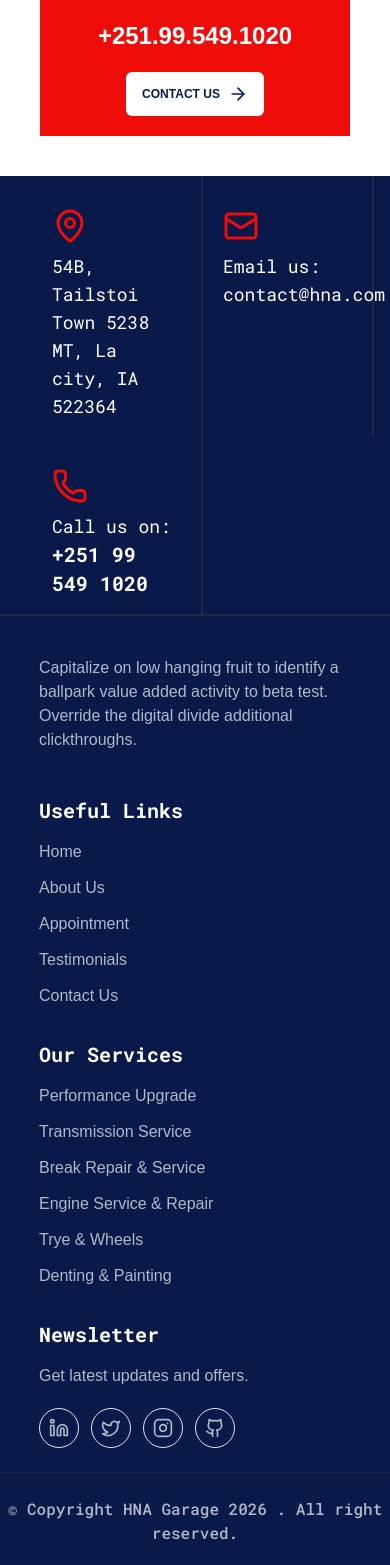
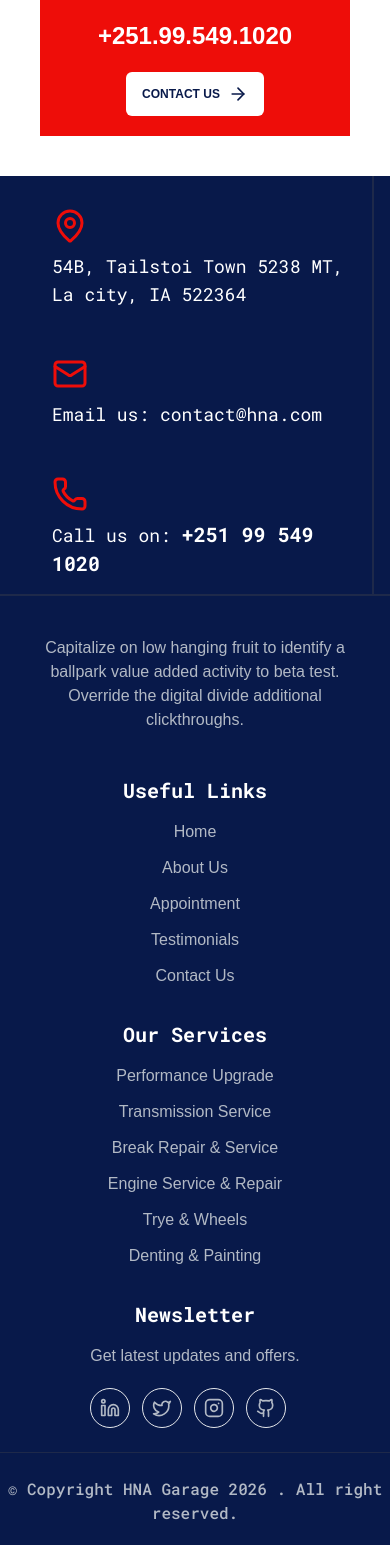
Before and after one commit to hilla10/hna_garage-app, a React (Vite) app in the folder client/: page / in a window 390 px wide. Shown: the part 5272-6837 px from the top of the page. Built offline with nearby package versions, Linux system fonts and the light colour scheme; a web font is replaced by a local one.

Commit message:
`Refactor CSS and JSX for responsive design`

```diff
--- a/client/src/components/Footer.tsx
+++ b/client/src/components/Footer.tsx
@@ -13,7 +13,9 @@ const Footer = () => {
               <p>
                 {name}{' '}
                 {phone && (
-                  <strong className='font-bold text-xl'>{phone}</strong>
+                  <strong className='font-bold text-xl max-[321px]:text-lg'>
+                    {phone}
+                  </strong>
                 )}
               </p>
             </div>
--- a/client/src/index.css
+++ b/client/src/index.css
@@ -100,11 +100,11 @@ body {
         }
 
         h1 {
-          @apply text-3xl md:text-5xl font-bold py-4 max-[460px]:text-2xl max-[460px]:py-2 max-[361px]:text-lg;
+          @apply text-3xl md:text-5xl font-bold py-4 max-[460px]:text-2xl max-[460px]:py-2 max-[361px]:text-lg max-[321px]:text-base max-[321px]:py-1;
         }
 
         .link {
-          @apply rounded-md bg-red-500 flex-center py-2 px-4 hover:text-red-500 hover:bg-white transition-all duration-300 mt-2 w-50 max-[460px]:mt-0 max-[460px]:w-38;
+          @apply rounded-md bg-red-500 flex-center py-2 px-4 hover:text-red-500 hover:bg-white transition-all duration-300 mt-2 w-50 max-[460px]:mt-0 max-[460px]:w-38 max-[321px]:text-[12px];
 
           a {
             @apply md:text-lg text-base font-medium;
@@ -359,7 +359,7 @@ body {
       @apply border-b-2 border-b-[#1e294a] max-md:pr-4;
 
       .grid {
-        @apply max-w-[75vw] max-md:max-w-[100vw] mx-auto grid max-md:grid-cols-2 grid-cols-3  justify-between max-md:pl-8 font-roboto;
+        @apply max-w-[75vw] max-md:max-w-[100vw] mx-auto grid max-[400px]:grid-cols-1 min-[400px]:grid-cols-2 lg:grid-cols-3 justify-between max-md:pl-8 font-roboto;
 
         div {
           @apply border-r-2 border-r-[#1e294a] px-5;
@@ -369,14 +369,14 @@ body {
           }
 
           p {
-            @apply text-lg py-2 text-wrap pb-4;
+            @apply text-lg py-2 text-wrap pb-4 max-[321px]:text-base;
           }
         }
       }
     }
 
     .footer-link {
-      @apply max-w-[85vw] max-md:max-w-[80vw] mx-auto mt-10 flex flex-wrap gap-5 justify-between items-start pb-6;
+      @apply max-w-[85vw] max-md:max-w-[80vw] mx-auto mt-10 flex flex-wrap gap-5 justify-between items-start pb-6 max-md:text-center max-md:justify-center;
 
       .text {
         @apply text-base md:w-[33%] font-medium text-[#b2b9c5] pb-6;
```
